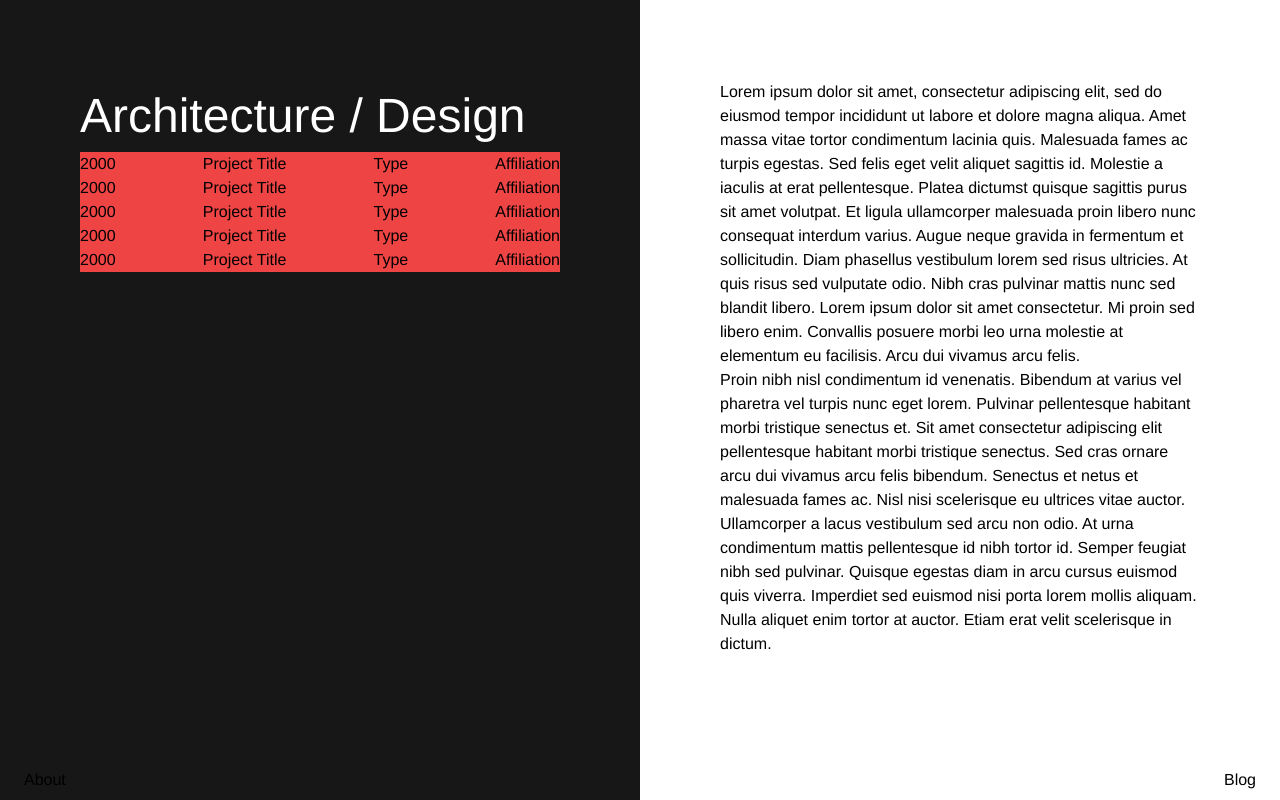
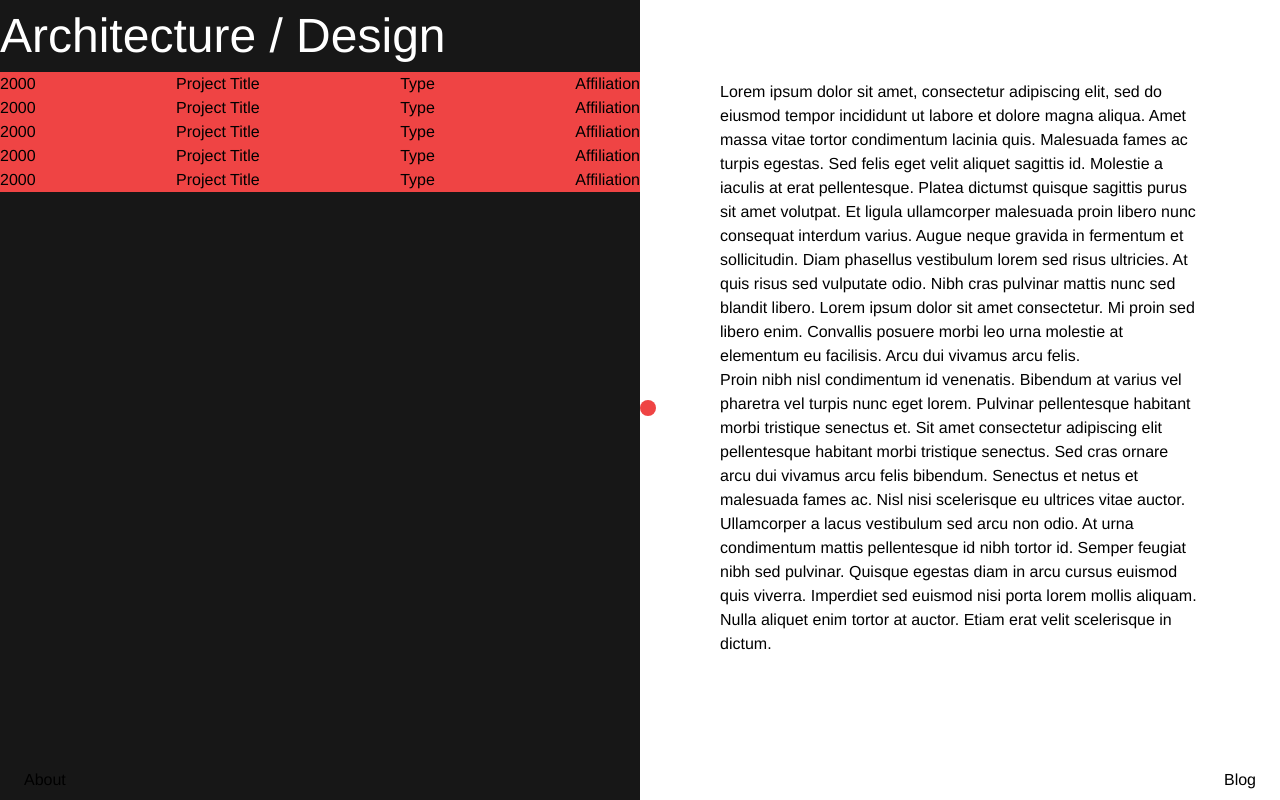
Before and after one commit to Abstractmachina/website_v2, a Next.js app: page /architecture in a window 1280 px wide. Built offline with nearby package versions, Linux system fonts and the light colour scheme.

Commit message:
exit animation working now with Promise.all()

```diff
--- a/app/architecture/page.tsx
+++ b/app/architecture/page.tsx
@@ -2,12 +2,22 @@
 
 import ProjectContent from "@/components/projectContent";
 import ProjectIndexRow from "@/components/projectIndexRow";
+import { useAnimate } from "framer-motion";
 import PropTypes from "prop-types";
-import React, { Component, useState } from "react";
+import React, { Component, useEffect, useState } from "react";
 
 function Architecture() {
 
+    const [scope, animate] = useAnimate();
     const [project, setProject] = useState("none");
+
+    useEffect(() => {
+        const initAnim = async () => {
+            await animate('#container_projectindex', { width: "50%" }, { duration: 1, ease: 'easeOut' })
+        };
+
+        initAnim();
+    }, []);
 
     /**
      * fetch project from database with provided id string
@@ -16,8 +26,10 @@ function Architecture() {
 
     }
 
-    return <main className="flex min-h-screen h-full w-full">
-        <div id="container_projectindex" className="fixed h-full w-1/2 bg-neutral-900 top-0 left-0 p-20">
+    return <main ref={scope} className="flex min-h-screen h-full w-full">
+        {/* center circle */}
+			<div  className="fixed w-4 h-4 bg-red-500 rounded-full top-1/2 left-1/2"></div>
+        <div id="container_projectindex" className="fixed h-full w-0 bg-neutral-900 top-0 right-1/2">
             <h1 className="text-white">Architecture / Design</h1>
             <div className=" bg-red-500 flex flex-col">
                 <ProjectIndexRow/>
--- a/app/layout.tsx
+++ b/app/layout.tsx
@@ -39,8 +39,11 @@ export default function RootLayout({
 }) {
   return (
     <html lang="en" className={` ${inter.className} ${monolisk.variable}  ${openSans.className}`}>
-      <body >{children}</body>
-      <Footer/>
+      <body >
+        {children}
+        <Footer />
+      </body>
+
     </html>
   )
 }
--- a/components/mouseDial.tsx
+++ b/components/mouseDial.tsx
@@ -14,6 +14,9 @@ function MouseDial() {
 	const centerY = Math.round(isBrowser ? window.innerHeight / 2 : 0);
 	const lineWidthThreshold = 150;
 	const rotationThreshold = 200;
+
+	const exitAnimationDuration = 0.2;
+
 	const [x, setX] = useState(centerX);
 	const [y, setY] = useState(Math.round(centerY));
 
@@ -92,18 +95,23 @@ function MouseDial() {
 	};
 
 	const exitPageToArchprojects = async () => {
-    await animate("#myName", { x: -500 }, { duration: 2 });
+		await Promise.all([
+			animate("#centerline", { rotateZ: -90, width: centerX * 4 }, { duration: exitAnimationDuration, ease: "linear" }),
+			animate("#myName", { x: -2000 }, { duration: exitAnimationDuration, ease: "linear" }),
+			animate("#tagline", { x: 2000 }, { duration: exitAnimationDuration, ease: "linear" }),
+			animate("#banner_arch", { x: -2000 }, { duration: exitAnimationDuration, ease: "linear" }),
+		]);
 		router.push('/architecture');
-  }
+	};
 
 	return (
 		<div ref={scope} className="flex fixed min-w-full min-h-full top-0 left-0 justify-center items-center">
-				<motion.div key= {"dial_link_arch"} style={archLinkMotion()}>
-        <div id="link_arch" onClick={ exitPageToArchprojects} className="fixed top-0 left-0 h-full w-1/3 bg-gradient-to-r from-yellow-200 z-10"></div>
+			<motion.div key={"dial_link_arch"} style={archLinkMotion()}>
+				<div id="link_arch" onClick={exitPageToArchprojects} className="fixed top-0 left-0 h-full w-1/3 bg-gradient-to-r from-yellow-200 z-10"></div>
 			</motion.div>
 
 			{/* Arch Banner */}
-				<motion.div style={bannerTopMotion()}>
+			<motion.div id="banner_arch" style={bannerTopMotion()}>
 				<h1 className="font-monolisk text-yellow-300 text-9xl fixed bottom-48 ">Architecture</h1>
 			</motion.div>
 			<motion.div style={bannerBottomMotion()}>
@@ -113,7 +121,8 @@ function MouseDial() {
 			{/* center circle */}
 			<div className="fixed w-4 h-4 bg-black rounded-full"></div>
 			{/* Hi Im Tao */}
-				<motion.div id="myName"
+			<motion.div
+				id="myName"
 				className="fixed top-1/3"
 				style={{
 					x: translateX(),
@@ -122,9 +131,10 @@ function MouseDial() {
 				<h1 className=" font-inter">Hi, I&rsquo;m Tao</h1>
 			</motion.div>
 			{/* center line */}
-				<motion.div className="h-px fixed bg-black" style={centerLineMotion()}></motion.div>
+			<motion.div id="centerline" className="h-px fixed bg-black" style={centerLineMotion()}></motion.div>
 			{/* tag line */}
 			<motion.div
+				id="tagline"
 				className="fixed bottom-1/3"
 				style={{
 					x: translateX() * -1,
```
Lines whose indentation alone changed are shown as unchanged.
